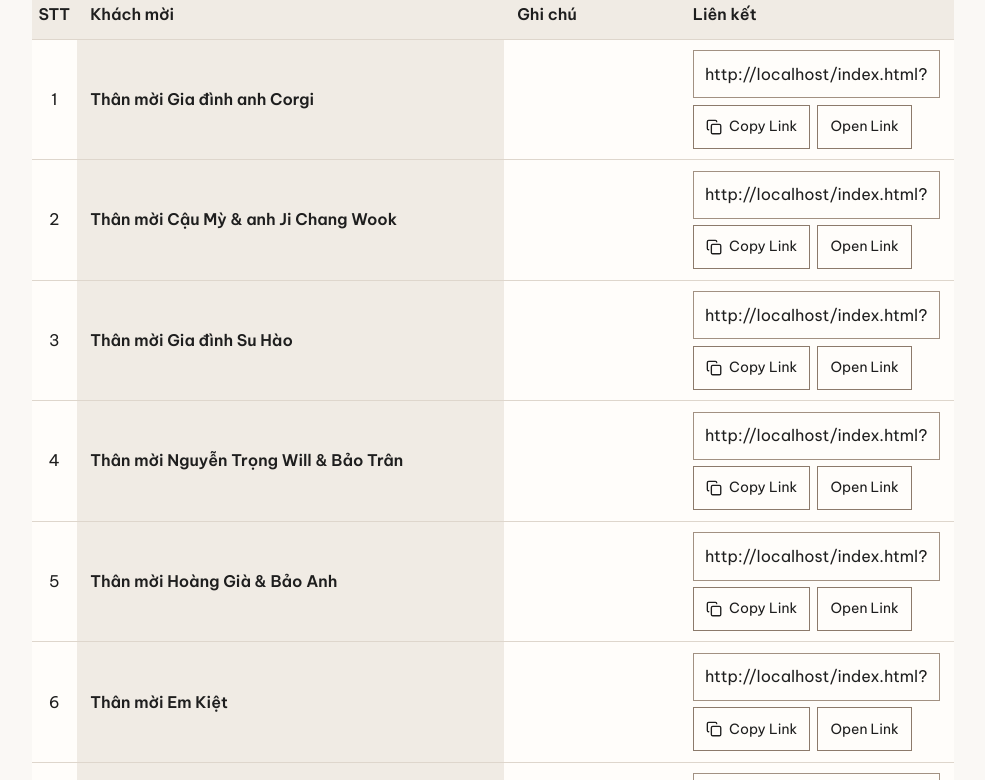
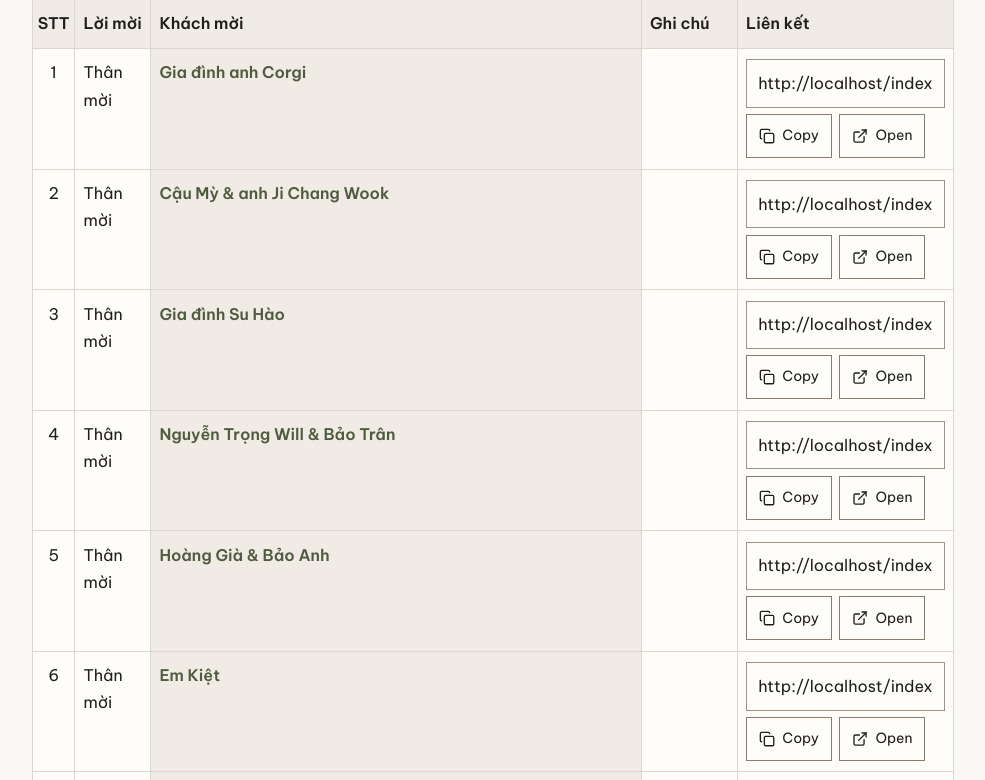
Before and after one commit to chauhacon/trang-nam-wedding, a plain HTML site: page links.html in a window 1280 px wide. Shown: the part 259-1039 px from the top of the page, without its empty margins (147-1132 px from the left). Drawn offline with nearby package versions, Linux system fonts and the light colour scheme.

Commit message:
change the link table

```diff
--- a/guests.json
+++ b/guests.json
@@ -1,4 +1,8 @@
-[
+{
+  "testing": [
+    { "slug": "huy-nhi", "prefix": "Thân mời", "name": "Anh Huy & chị Nhi", "events": ["nha-gai", "nha-trai"] }
+  ],
+  "bride": [
     { "slug": "gia-dinh-anh-corgi", "prefix": "Thân mời", "name": "Gia đình anh Corgi", "events": ["nha-gai", "nha-trai"] },
     { "slug": "cau-my-anh-ji-chang-wook", "prefix": "Thân mời", "name": "Cậu Mỳ & anh Ji Chang Wook", "events": ["nha-gai", "nha-trai"] },
     { "slug": "gia-dinh-su-hao", "prefix": "Thân mời", "name": "Gia đình Su Hào", "events": ["nha-gai", "nha-trai"] },
@@ -49,4 +53,6 @@
     { "slug": "ban-mai-duc-anh", "prefix": "Thân mời", "name": "Bạn Mai Đức Anh", "events": ["nha-gai", "nha-trai"] },
     { "slug": "ban-hoang-huy", "prefix": "Thân mời", "name": "Bạn Hoàng Huy", "events": ["nha-gai", "nha-trai"] },
     { "slug": "ban-kim-duong", "prefix": "Thân mời", "name": "Bạn Kim Dương", "events": ["nha-gai", "nha-trai"] }
-]
+  ],
+  "groom": []
+}
--- a/invitation.js
+++ b/invitation.js
@@ -1,6 +1,6 @@
 import { calendarFilename, localTime } from "./calendar.js";
 import { wedding } from "./config.js?v=rsvp";
-import { drawIcons, element, loadGuests } from "./shared.js";
+import { drawIcons, element, loadGuests } from "./shared.js?v=guest-groups";
 
 const byId = id => document.getElementById(id);
 const setText = (id, text) => { byId(id).textContent = text; };
--- a/links.html
+++ b/links.html
@@ -7,38 +7,40 @@
   <title>Liên kết thiệp cưới · Hải Nam &amp; Hà Trang</title>
   <link rel="icon" href="./assets/favicon.svg">
   <link rel="stylesheet" href="https://fonts.googleapis.com/css2?family=Be+Vietnam+Pro:wght@400;500;600&family=Cormorant+Garamond:wght@500&display=swap">
-  <link rel="stylesheet" href="./style.css?v=guest-tables">
-  <script type="module" src="./links.js?v=guest-tables"></script>
+  <link rel="stylesheet" href="./style.css?v=guest-name-color">
+  <script type="module" src="./links.js?v=link-actions"></script>
 </head>
 <body>
   <main class="utility">
     <h1>Liên kết thiệp cưới</h1>
     <p>Sao chép liên kết của từng khách để gửi qua Zalo hoặc Messenger.</p>
     <p id="link-status" class="status" role="status">Đang tải danh sách khách mời…</p>
-    <section class="guest-group" aria-labelledby="heading-both">
-      <h2 id="heading-both">Cả hai</h2>
+    <div class="guest-tabs" role="tablist" aria-label="Nhóm khách mời">
+      <button type="button" role="tab" id="tab-testing" aria-controls="panel-testing" aria-selected="false" tabindex="-1">Kiểm thử</button>
+      <button type="button" role="tab" id="tab-bride" aria-controls="panel-bride" aria-selected="true">Khách nhà gái</button>
+      <button type="button" role="tab" id="tab-groom" aria-controls="panel-groom" aria-selected="false" tabindex="-1">Khách nhà trai</button>
+    </div>
+    <section class="guest-group" role="tabpanel" id="panel-testing" aria-labelledby="tab-testing" tabindex="0" hidden>
       <div class="table-wrap">
-        <table aria-labelledby="heading-both">
-          <thead><tr><th scope="col" class="guest-index">STT</th><th scope="col">Khách mời</th><th scope="col">Ghi chú</th><th scope="col">Liên kết</th></tr></thead>
-          <tbody id="guests-both"></tbody>
+        <table aria-labelledby="tab-testing">
+          <thead><tr><th scope="col" class="guest-index">STT</th><th scope="col">Lời mời</th><th scope="col">Khách mời</th><th scope="col">Ghi chú</th><th scope="col">Liên kết</th></tr></thead>
+          <tbody id="guests-testing"></tbody>
         </table>
       </div>
     </section>
-    <section class="guest-group" aria-labelledby="heading-nha-trai">
-      <h2 id="heading-nha-trai">Nhà trai</h2>
+    <section class="guest-group" role="tabpanel" id="panel-bride" aria-labelledby="tab-bride" tabindex="0">
       <div class="table-wrap">
-        <table aria-labelledby="heading-nha-trai">
-          <thead><tr><th scope="col" class="guest-index">STT</th><th scope="col">Khách mời</th><th scope="col">Ghi chú</th><th scope="col">Liên kết</th></tr></thead>
-          <tbody id="guests-nha-trai"></tbody>
+        <table aria-labelledby="tab-bride">
+          <thead><tr><th scope="col" class="guest-index">STT</th><th scope="col">Lời mời</th><th scope="col">Khách mời</th><th scope="col">Ghi chú</th><th scope="col">Liên kết</th></tr></thead>
+          <tbody id="guests-bride"></tbody>
         </table>
       </div>
     </section>
-    <section class="guest-group" aria-labelledby="heading-nha-gai">
-      <h2 id="heading-nha-gai">Nhà gái</h2>
+    <section class="guest-group" role="tabpanel" id="panel-groom" aria-labelledby="tab-groom" tabindex="0" hidden>
       <div class="table-wrap">
-        <table aria-labelledby="heading-nha-gai">
-          <thead><tr><th scope="col" class="guest-index">STT</th><th scope="col">Khách mời</th><th scope="col">Ghi chú</th><th scope="col">Liên kết</th></tr></thead>
-          <tbody id="guests-nha-gai"></tbody>
+        <table aria-labelledby="tab-groom">
+          <thead><tr><th scope="col" class="guest-index">STT</th><th scope="col">Lời mời</th><th scope="col">Khách mời</th><th scope="col">Ghi chú</th><th scope="col">Liên kết</th></tr></thead>
+          <tbody id="guests-groom"></tbody>
         </table>
       </div>
     </section>
--- a/links.js
+++ b/links.js
@@ -1,26 +1,45 @@
-import { wedding } from "./config.js";
-import { drawIcons, element, loadGuests } from "./shared.js";
+import { drawIcons, element, loadGuestGroups } from "./shared.js?v=guest-groups";
 
-const groups = new Map(["both", "nha-trai", "nha-gai"].map(key => [
-  key, { body: document.getElementById(`guests-${key}`), count: 0 },
-]));
 const status = document.getElementById("link-status");
+const tabs = [...document.querySelectorAll(".guest-tabs [role=tab]")];
+
+function selectTab(selected) {
+  for (const tab of tabs) {
+    const active = tab === selected;
+    tab.setAttribute("aria-selected", String(active));
+    tab.tabIndex = active ? 0 : -1;
+    document.getElementById(tab.getAttribute("aria-controls")).hidden = !active;
+  }
+}
+
+tabs.forEach((tab, index) => {
+  tab.addEventListener("click", () => selectTab(tab));
+  tab.addEventListener("keydown", event => {
+    const destinations = {
+      ArrowLeft: (index - 1 + tabs.length) % tabs.length,
+      ArrowRight: (index + 1) % tabs.length,
+      Home: 0,
+      End: tabs.length - 1,
+    };
+    if (!Object.hasOwn(destinations, event.key)) return;
+    event.preventDefault();
+    const next = tabs[destinations[event.key]];
+    selectTab(next);
+    next.focus();
+  });
+});
 
 try {
-  const guests = await loadGuests();
-  let skipped = 0;
-  for (const guest of guests) {
-    const events = wedding.events.filter(event => guest.events.includes(event.slug));
-    const group = groups.get(events.length === 2 ? "both" : events[0]?.slug);
-    if (!group) {
-      skipped++;
-      continue;
-    }
+  const groups = await loadGuestGroups();
+  for (const [key, guests] of Object.entries(groups)) {
+    const body = document.getElementById(`guests-${key}`);
+    guests.forEach((guest, index) => {
       const url = new URL("./index.html", location.href);
       url.searchParams.set("guest", guest.slug);
       const row = element("tr");
-    const number = element("td", String(++group.count), "guest-index");
-    const name = element("th", `${guest.prefix} ${guest.name}`);
+      const number = element("td", String(index + 1), "guest-index");
+      const prefix = element("td", guest.prefix);
+      const name = element("th", guest.name);
       name.scope = "row";
       const notes = element("td", typeof guest.notes === "string" ? guest.notes : "", "guest-notes");
       const link = element("td");
@@ -34,7 +53,7 @@ try {
       const icon = element("i");
       icon.dataset.lucide = "copy";
       icon.setAttribute("aria-hidden", "true");
-    copy.append(icon, "Copy Link");
+      copy.append(icon, "Copy");
       copy.onclick = async () => {
         try {
           await navigator.clipboard.writeText(input.value);
@@ -48,26 +67,30 @@ try {
             : "Liên kết đã được chọn. Hãy sao chép bằng menu của thiết bị.";
         }
       };
-    const open = element("a", "Open Link", "button");
+      const open = element("a", undefined, "button");
       open.href = url.href;
       open.target = "_blank";
       open.rel = "noopener noreferrer";
       open.setAttribute("aria-label", `Open Link — ${guest.name} (tab mới)`);
+      const openIcon = element("i");
+      openIcon.dataset.lucide = "external-link";
+      openIcon.setAttribute("aria-hidden", "true");
+      open.append(openIcon, "Open");
       const actions = element("div", undefined, "actions link-actions");
       actions.append(copy, open);
       link.append(input, actions);
-    row.append(number, name, notes, link);
-    group.body.append(row);
-  }
-  for (const { body, count } of groups.values()) {
-    if (count) continue;
+      row.append(number, prefix, name, notes, link);
+      body.append(row);
+    });
+    if (guests.length === 0) {
       const row = element("tr");
       const cell = element("td", "Chưa có khách mời.", "empty-group");
-    cell.colSpan = 4;
+      cell.colSpan = 5;
       row.append(cell);
       body.append(row);
     }
-  status.textContent = skipped ? `${skipped} khách chưa có sự kiện hợp lệ.` : "";
+  }
+  status.textContent = "";
   void drawIcons();
 } catch {
   status.textContent = "Không tải được guests.json. Hãy kiểm tra tệp và mở trang qua HTTP.";
--- a/shared.js
+++ b/shared.js
@@ -5,14 +5,21 @@ export function element(tag, text, className) {
   return node;
 }
 
-export async function loadGuests() {
+export async function loadGuestGroups() {
   const response = await fetch(new URL("./guests.json", import.meta.url), { cache: "no-store" });
   if (!response.ok) throw new Error("Không tải được danh sách khách mời.");
-  const guests = await response.json();
-  if (!Array.isArray(guests)) throw new Error("Danh sách khách mời phải là một mảng.");
-  return guests.filter(guest => guest && typeof guest.slug === "string" &&
-    typeof guest.prefix === "string" && typeof guest.name === "string" &&
-    Array.isArray(guest.events));
+  const groups = await response.json();
+  return Object.fromEntries(["testing", "bride", "groom"].map(key => {
+    const guests = groups?.[key];
+    if (!Array.isArray(guests)) throw new Error(`Danh sách ${key} phải là một mảng.`);
+    return [key, guests.filter(guest => guest && typeof guest.slug === "string" &&
+      typeof guest.prefix === "string" && typeof guest.name === "string" &&
+      Array.isArray(guest.events))];
+  }));
+}
+
+export async function loadGuests() {
+  return Object.values(await loadGuestGroups()).flat();
 }
 
 let iconScript;
--- a/style.css
+++ b/style.css
@@ -45,6 +45,7 @@ svg{width:1.15em;height:1.15em;flex:none}
 .invitation .eyebrow,.invitation-prefix,.signature,.story-roles,.event-lunar,.status{color:var(--taupe)}
 .invitation-prefix{margin-top:1.8rem}
 .invitation h2{margin:.35rem 0 1.3rem;overflow-wrap:anywhere}
+#guest-name,.guest-group tbody th[scope=row]{color:#4f5b3e}
 .signature{margin-top:1.5rem;font:italic 500 1.85rem var(--serif)}
 .story{background:#f0ebe4}
 .story-intro{max-width:60ch;margin-top:1rem}
@@ -105,16 +106,20 @@ body:has(.lightbox[open]){overflow:hidden}
 .noscript{padding:1rem;text-align:center}
 .utility{max-width:1050px;margin:auto;padding:clamp(1rem,5vw,4rem)}
 .utility h1{font-size:clamp(2.5rem,6vw,4rem);margin-bottom:.75rem}
-.guest-group{margin-top:1.8rem}
-.guest-group h2{font-size:clamp(1.65rem,4vw,2.3rem)}
+.guest-tabs{position:sticky;top:0;z-index:2;display:flex;flex-wrap:wrap;gap:.4rem;margin-top:1rem;padding:.5rem 0;background:var(--cream);border-bottom:1px solid var(--line)}
+.guest-tabs button{min-height:44px;padding:.4rem .65rem;border:1px solid var(--line);background:transparent;color:var(--ink);font-size:.875rem}
+.guest-tabs button[aria-selected=true]{background:var(--olive);border-color:var(--olive);color:var(--cream)}
 .table-wrap{overflow:auto;margin-top:.55rem}
-table{width:100%;border-collapse:collapse;text-align:left;background:#fffdfa}
-th,td{border-bottom:1px solid var(--line);padding:.65rem .85rem}
-th{background:#f0ebe4}
-.guest-index{width:1%;white-space:nowrap;text-align:center;padding-inline:.4rem;font-variant-numeric:tabular-nums}
-.guest-notes{min-width:6rem;overflow-wrap:anywhere;white-space:pre-wrap}
-.utility td:last-child:not(.empty-group){min-width:15rem}
-.link-actions{margin-top:.4rem}
+.guest-group table{width:100%;min-width:42rem;table-layout:fixed;border-collapse:collapse;text-align:left;background:#fffdfa}
+.guest-group :is(th,td){border:1px solid var(--line);padding:.65rem .5rem;vertical-align:top}
+.guest-group th{background:#f0ebe4}
+.guest-group thead th:nth-child(2){width:4.75rem}
+.guest-group thead th:nth-child(4){width:6rem}
+.guest-group thead th:nth-child(5){width:13.5rem}
+.guest-group .guest-index{width:2.65rem;white-space:nowrap;text-align:center;padding-inline:.3rem;font-variant-numeric:tabular-nums}
+.guest-group tbody th[scope=row]{overflow-wrap:anywhere}
+.guest-notes{overflow-wrap:anywhere;white-space:pre-wrap}
+.link-actions{margin-top:.4rem;flex-wrap:nowrap;white-space:nowrap}
 .utility input{font-size:1rem}
 @media(max-width:760px){
   .hero-photo{left:0}
```
Also changed, not shown: index.html (+2 -2 lines), 1 other file. Lines whose indentation alone changed are shown as unchanged.
